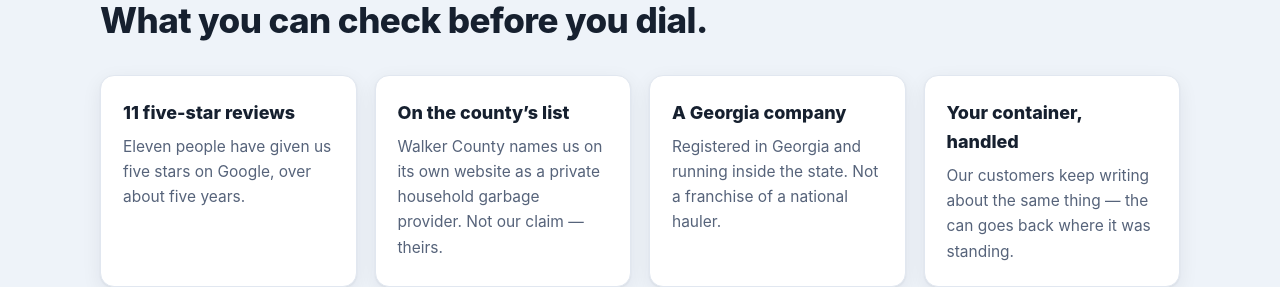
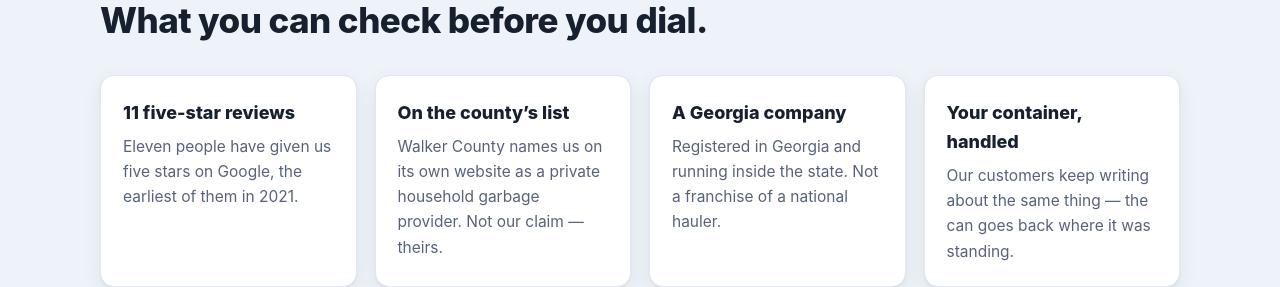
Before and after one commit to mattack6212/site-previews, a plain HTML site: page fairview-disposal/index.html in a window 1280 px wide. Shown: the part 4860-5147 px from the top of the page. Drawn offline with Linux system fonts and the light colour scheme.

Commit message:
fairview-disposal: state review age as a floor, not a span (API returns 5 of 12 reviews)

```diff
--- a/fairview-disposal/index.html
+++ b/fairview-disposal/index.html
@@ -431,7 +431,7 @@
     <div class="badges">
       <div class="badge">
         <p class="t">11 five-star reviews</p>
-        <p class="d">Eleven people have given us five stars on Google, over about five years.</p>
+        <p class="d">Eleven people have given us five stars on Google, the earliest of them in 2021.</p>
       </div>
       <div class="badge">
         <p class="t">On the county&rsquo;s list</p>
@@ -515,8 +515,11 @@
    remaining eleven reviews are all 5-star. (A truncating convention would
    force a total of 57, which makes a 1-star impossible - and we observe one -
    so truncation is ruled out.) Full derivation in research.md.
- - "over about five years": measured from the publish dates of the reviews
-   themselves (2021 to 2026), not a claim about how long the business has run.
+ - "the earliest of them in 2021": the Places API returns 5 of the 12 reviews,
+   and the oldest five-star one it returns is dated 2021-03-12. This is stated
+   as a floor ("the earliest of them") and NOT as a span, because the 7 reviews
+   the API does not return could be older. No claim is made about how long the
+   business has run - see omission 16.
 
  OMITTED ON PURPOSE - AND WHY
  ----------------------------
```
